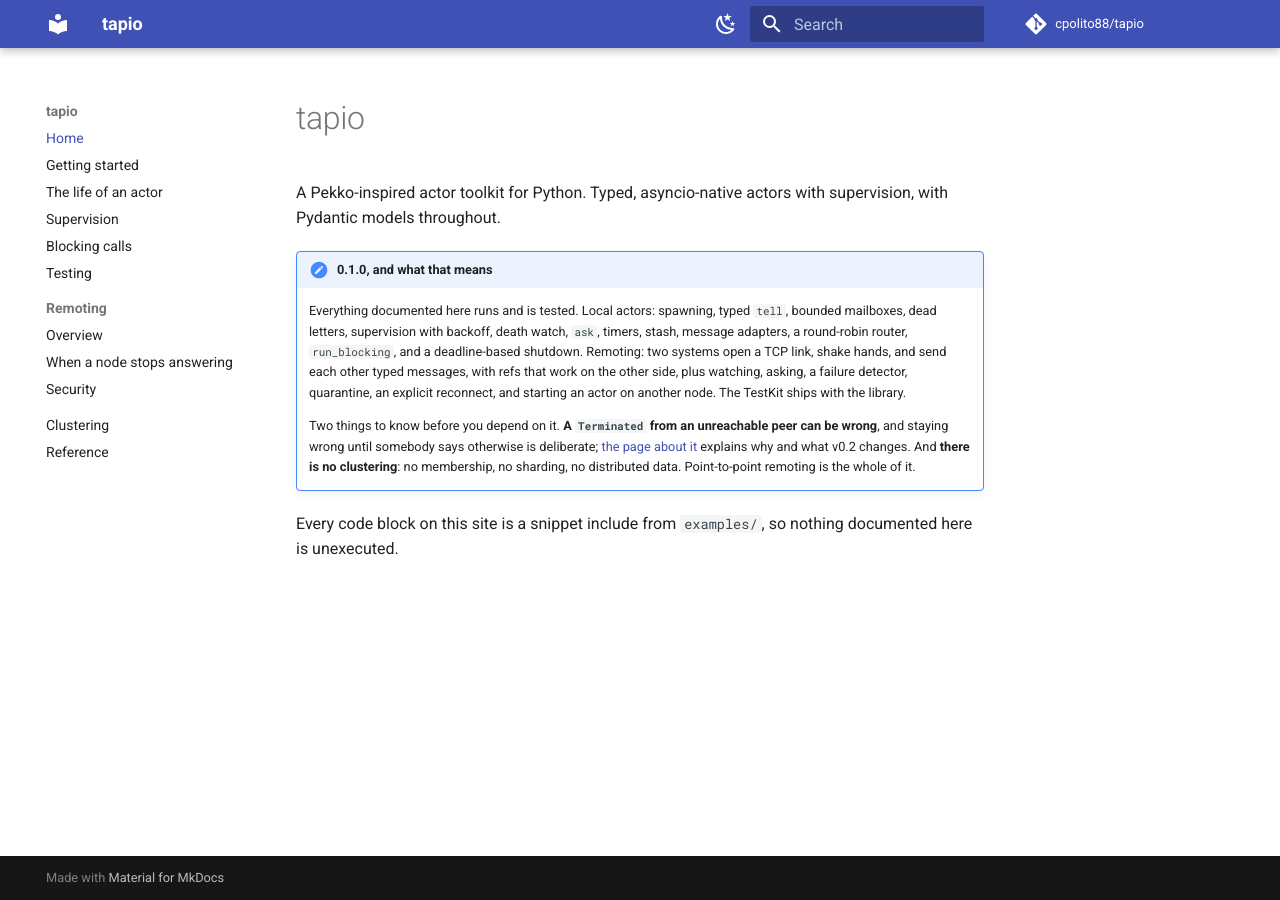
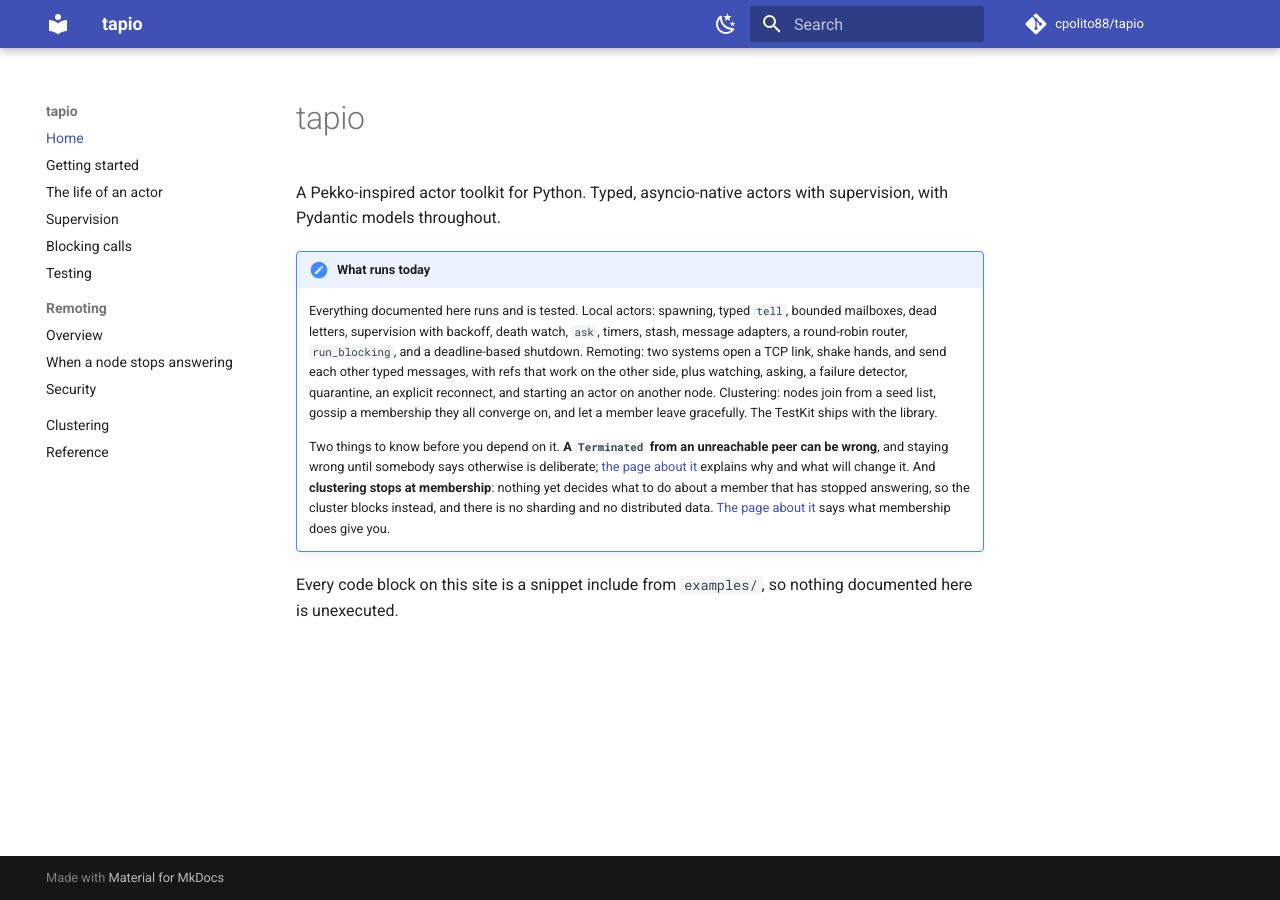
Before and after one commit to cpolito88/tapio, an MkDocs documentation site: the page built from docs/index.md, in a window 1280 px wide. Built offline with MkDocs 1.6.1 and Material for MkDocs 9.7.7, drawn with Linux system fonts in a browser that asks for light colours; comment, search, counter and statistics services are not loaded.

Commit message:
docs: say that a cluster exists, and correct the status blocks
The README lists clustering under "deliberately out of scope,
permanently", so it denies the feature this branch adds and tells the
reader to reach for Ray instead. It also says remote death watch and
quarantine are still to come, and both shipped in 0.2.0.

The scope section now excludes sharding and distributed data, which are
still out, and says plainly why clustering came back: the merge two nodes
run to agree is a pure function with laws behind it, so it is testable as
one, while deciding about a member that has stopped answering is the part
with the high bug-severity floor and is not here. That new boundary is a
proposal. It is the smallest edit that makes the section true, not a
decision about how far clustering should eventually go.

The docs landing page said "there is no clustering" while the nav already
carried a clustering page, and its heading pinned 0.1.0 when 0.2.0 is
out. The unreachable page promised that v0.2 would bring a phi-accrual
failure detector and membership with a downing strategy. 0.2.0 shipped
neither, so the promise no longer names a version, and it says which half
has landed and which has not.

Verified with make lint and make docs-build, which runs mkdocs under
--strict, so every cross-reference added here resolves.

Co-Authored-By: Claude Opus 5 <noreply@anthropic.com>

```diff
--- a/docs/index.md
+++ b/docs/index.md
@@ -3,7 +3,7 @@
 A Pekko-inspired actor toolkit for Python. Typed, asyncio-native actors with
 supervision, with Pydantic models throughout.
 
-!!! note "0.1.0, and what that means"
+!!! note "What runs today"
 
     Everything documented here runs and is tested. Local actors: spawning,
     typed `tell`, bounded mailboxes, dead letters, supervision with backoff,
@@ -12,13 +12,17 @@ supervision, with Pydantic models throughout.
     TCP link, shake hands, and send each other typed messages, with refs that
     work on the other side, plus watching, asking, a failure detector,
     quarantine, an explicit reconnect, and starting an actor on another node.
-    The TestKit ships with the library.
+    Clustering: nodes join from a seed list, gossip a membership they all
+    converge on, and let a member leave gracefully. The TestKit ships with the
+    library.
 
     Two things to know before you depend on it. **A `Terminated` from an
     unreachable peer can be wrong**, and staying wrong until somebody says
     otherwise is deliberate; [the page about it](unreachable.md) explains why
-    and what v0.2 changes. And **there is no clustering**: no membership, no
-    sharding, no distributed data. Point-to-point remoting is the whole of it.
+    and what will change it. And **clustering stops at membership**: nothing
+    yet decides what to do about a member that has stopped answering, so the
+    cluster blocks instead, and there is no sharding and no distributed data.
+    [The page about it](clustering.md) says what membership does give you.
 
 Every code block on this site is a snippet include from `examples/`, so nothing
 documented here is unexecuted.
```
Also changed, not shown: README.md (+25 -9 lines), docs/unreachable.md (+6 -4 lines).
